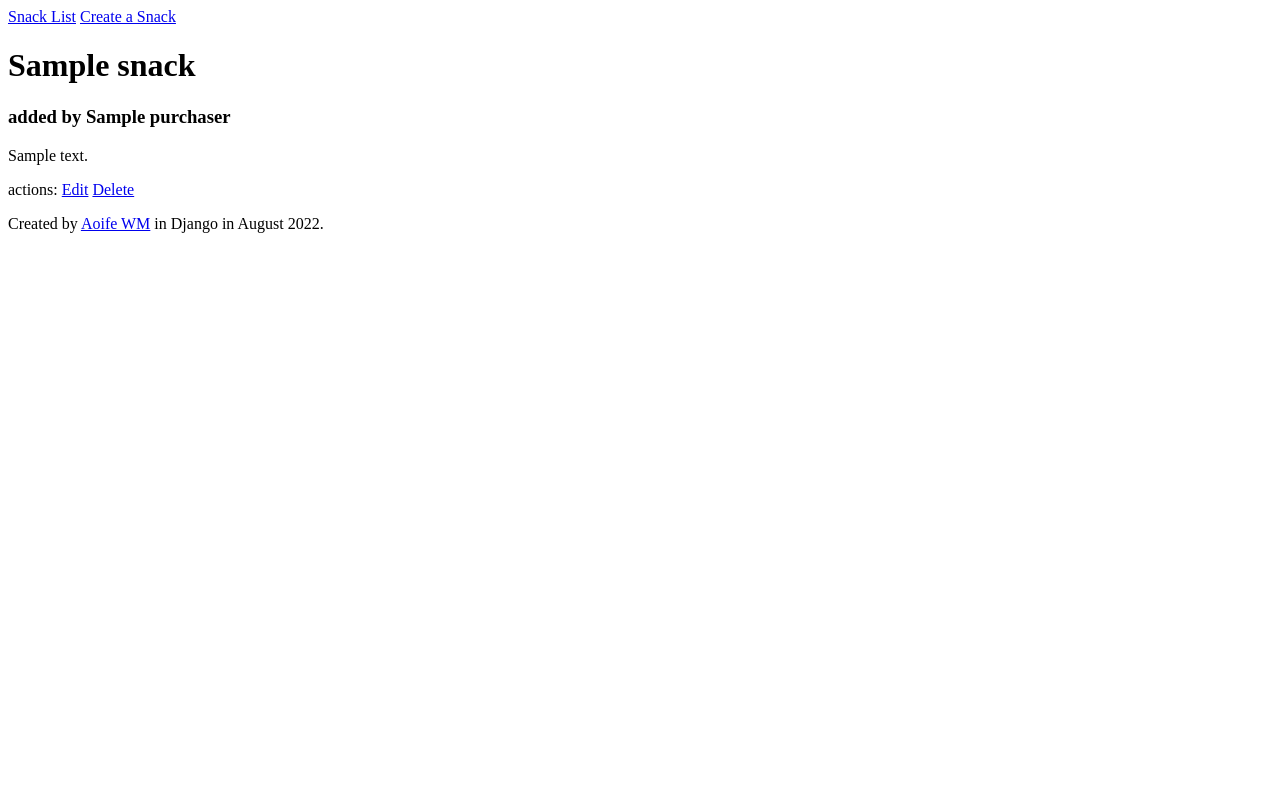
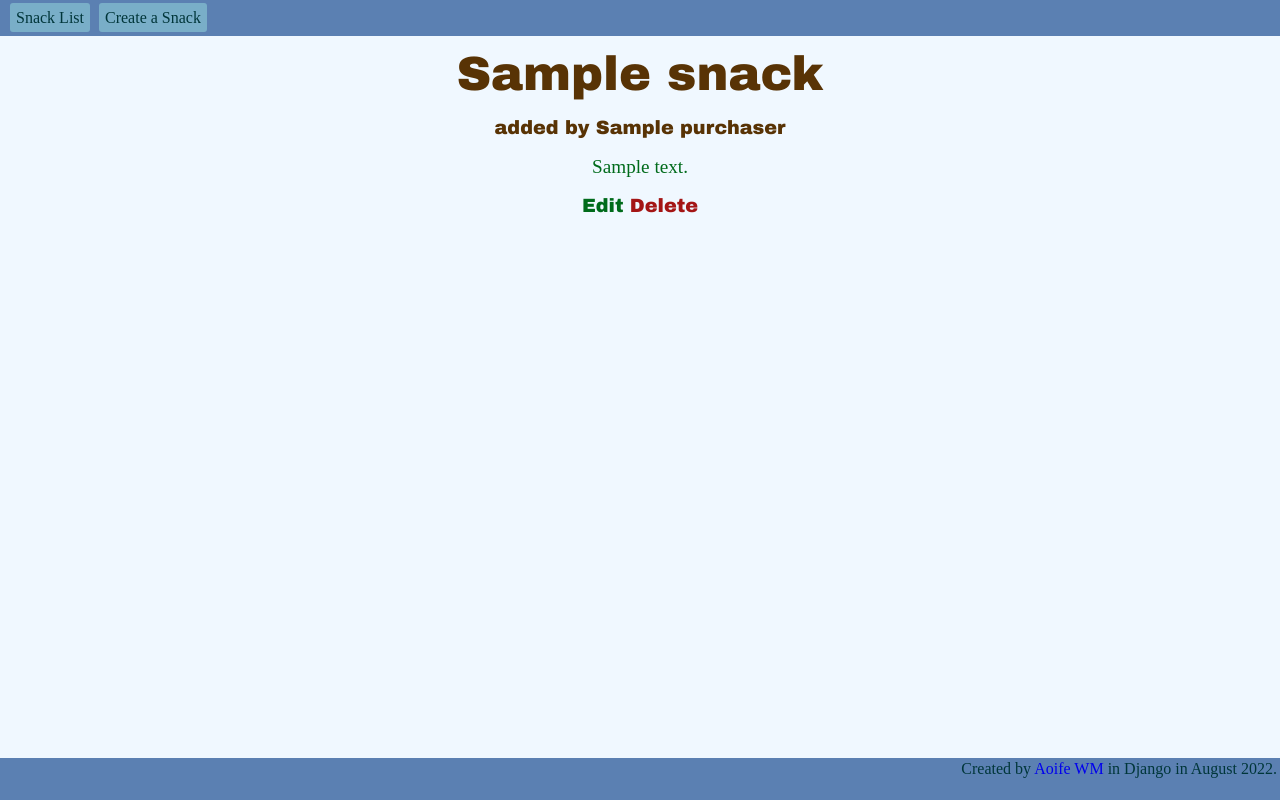
Before and after one commit to AoifeWM/django-crud, a Django app: template templates/snack-detail.html in a window 1280 px wide. Run offline with Django 3.2, Linux system fonts and the light colour scheme; the template is opened without the code that fills it: most values are stand-ins (such as "Sample title", 1, 10 or a date in 2020).

Commit message:
added css styling

```diff
--- a/snacks_crud_project/settings.py
+++ b/snacks_crud_project/settings.py
@@ -117,6 +117,7 @@ USE_TZ = True
 # https://docs.djangoproject.com/en/4.1/howto/static-files/
 
 STATIC_URL = "static/"
+STATICFILES_DIRS = [BASE_DIR / "static"]
 
 # Default primary key field type
 # https://docs.djangoproject.com/en/4.1/ref/settings/#default-auto-field
--- /dev/null
+++ b/static/base.css
@@ -0,0 +1,117 @@
+html, body {
+    width: 100%;
+    height: 100%;
+    margin: 0;
+    background-color: aliceblue;
+}
+
+.wrapper {
+    min-height: 100%;
+    display: grid;
+    grid-template-rows: auto 1fr auto;
+}
+
+ul {
+    width: 50%;
+    margin-left: auto;
+    margin-right: auto;
+}
+
+ul li {
+    border: solid #329675 3px;
+    border-radius: 3px;
+    padding: 3px;
+    margin: 3px;
+    background-color: #7dffae;
+}
+
+ul li a {
+    font-family: Arial, Helvetica, sans-serif;
+    font-size: 1.5rem;
+    color: #583305;
+    margin: 5px;
+}
+
+ul li p {
+    margin: 5px;
+}
+
+#author {
+    font-size: 0.8rem;
+    color: #3e545e;
+}
+
+#description {
+    font-size: 1rem;
+    color: #006b1b
+}
+
+nav {
+    position: fixed;
+    top: 0;
+    width: 100%;
+    background-color: #5b80b2;
+    padding: 10px;
+}
+
+a {
+    text-decoration: none;
+}
+
+body p {
+    margin-bottom: 20px;
+}
+
+nav a {
+    color: #00363a;
+    background: #79aec8;
+    padding: 6px;
+    margin-right: 5px;
+    border-radius: 3px;
+}
+
+h1 {
+    margin-top: 50px;
+    margin-bottom: 20px;
+    text-align: center;
+    font-size: 3rem;
+    font-family: "Arial Black", Arial, sans-serif;
+    color: #583305;
+}
+
+h3 {
+    margin-bottom: 20px;
+    text-align: center;
+    font-size: 1.2rem;
+    font-family: "Arial Black", Arial, sans-serif;
+    color: #583305;
+}
+
+#links {
+    font-family: "Arial Black", Arial, sans-serif;
+    font-size: 1.2rem;
+    text-align: center;
+}
+
+#update-link {
+    color: #006b1b;
+}
+
+#delete-link {
+    color: #a41515;
+}
+
+#description-detail {
+    font-size: 1.2rem;
+    color: #006b1b;
+    text-align: center;
+}
+
+footer {
+    text-align: right;
+    padding: 3px;
+    position: sticky;
+    bottom: 0;
+    background-color: #5b80b2;
+    color: #00363a;
+}
--- /dev/null
+++ b/static/reset.css
@@ -0,0 +1,48 @@
+/* http://meyerweb.com/eric/tools/css/reset/
+   v2.0 | 20110126
+   License: none (public domain)
+*/
+
+html, body, div, span, applet, object, iframe,
+h1, h2, h3, h4, h5, h6, p, blockquote, pre,
+a, abbr, acronym, address, big, cite, code,
+del, dfn, em, img, ins, kbd, q, s, samp,
+small, strike, strong, sub, sup, tt, var,
+b, u, i, center,
+dl, dt, dd, ol, ul, li,
+fieldset, form, label, legend,
+table, caption, tbody, tfoot, thead, tr, th, td,
+article, aside, canvas, details, embed,
+figure, figcaption, footer, header, hgroup,
+menu, nav, output, ruby, section, summary,
+time, mark, audio, video {
+	margin: 0;
+	padding: 0;
+	border: 0;
+	font-size: 100%;
+	font: inherit;
+	vertical-align: baseline;
+}
+/* HTML5 display-role reset for older browsers */
+article, aside, details, figcaption, figure,
+footer, header, hgroup, menu, nav, section {
+	display: block;
+}
+body {
+	line-height: 1;
+}
+ol, ul {
+	list-style: none;
+}
+blockquote, q {
+	quotes: none;
+}
+blockquote:before, blockquote:after,
+q:before, q:after {
+	content: '';
+	content: none;
+}
+table {
+	border-collapse: collapse;
+	border-spacing: 0;
+}
--- a/templates/base.html
+++ b/templates/base.html
@@ -1,3 +1,4 @@
+{% load static %}
 <!DOCTYPE html>
 <html lang="en">
     <head>
@@ -5,7 +6,10 @@
         {% block title %}
             <title>Aoife's Snacks</title>
         {% endblock title %}
+        <link rel="stylesheet" href="{% static 'reset.css' %}">
+        <link rel="stylesheet" href="{% static 'base.css' %}">
     </head>
+    <div class="wrapper">
         <header>
             <nav>
                 <a href="{% url 'snack_list' %}">Snack List</a>
@@ -16,14 +20,16 @@
             {% endblock header %}
         </header>
         <body>
+            <div id="divbody">
                 {% block body %}
                 <h2>This is the default template. If this shows up, something went wrong!</h2>
                 {% endblock body %}
-
+            </div>
         </body>
         <footer>
             <p>
                 Created by <a href="https://github.com/AoifeWM">Aoife WM</a> in Django in August 2022.
             </p>
         </footer>
+    </div>
 </html>
--- a/templates/snack-detail.html
+++ b/templates/snack-detail.html
@@ -10,9 +10,8 @@
 {% endblock header %}
 
 {% block body %}
-    <p>{{ snack.description }}</p>
+    <p id="description-detail">{{ snack.description }}</p>
     <p id="links">
-        actions:
         <a id="update-link" href="{% url 'snack_update' snack.pk %}">Edit</a>
         <a id="delete-link" href="{% url 'snack_delete' snack.pk %}">Delete</a>
     </p>
```
Also changed, not shown: README.md, db.sqlite3. Lines whose indentation alone changed are shown as unchanged.
